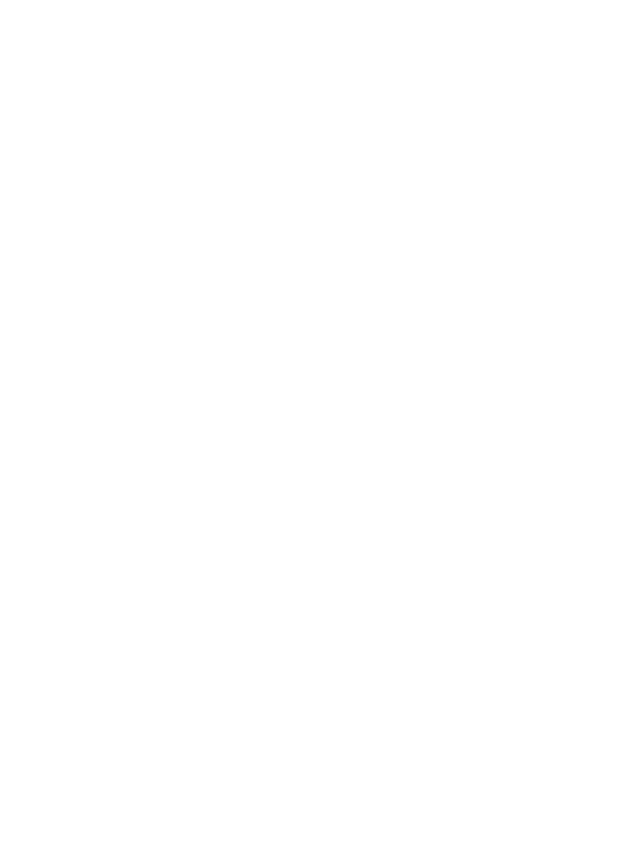
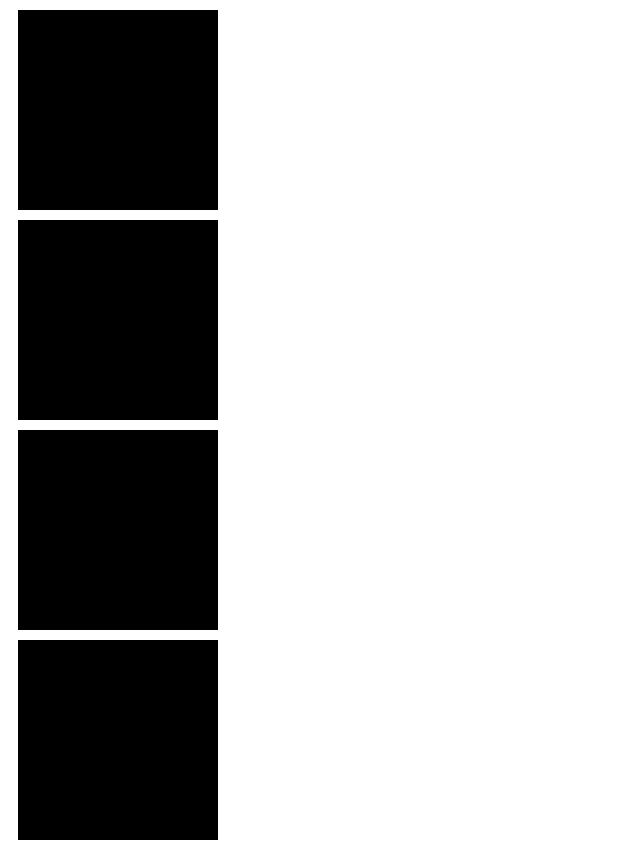
Before and after one commit to jluput/jluput.github.io, a plain HTML site: page tictactoe/index.html in a window 1280 px wide. Shown: the top 843 px of the page, without its empty margins (0-640 px from the left). Before the commit the page ends 800 px from the top, so only its background shows below. Drawn offline with Linux system fonts and the light colour scheme.

Commit message:
made boxes and spread them out a bit

```diff
--- a/tictactoe/style.css
+++ b/tictactoe/style.css
@@ -1,3 +1,6 @@
 .box {
     background-color: black;
+    height: 200px;
+    width: 200px;
+    margin: 10px;
 }
```
